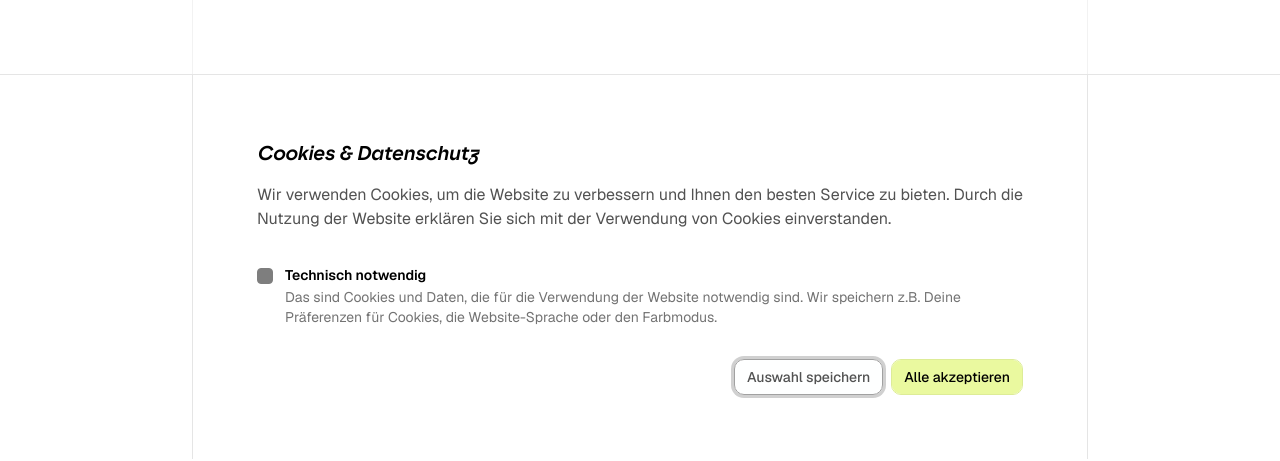
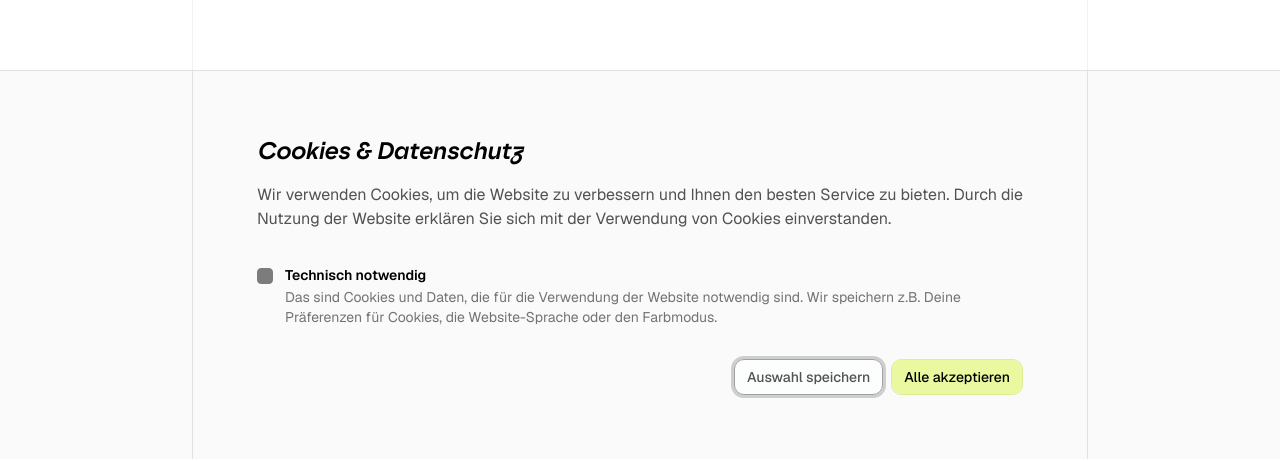
Before and after one commit to lwworks/lw.works, a Next.js app: page /privacy in a window 1280 px wide. Shown: the part 341-802 px from the top of the page. Built offline with nearby package versions, Linux system fonts and the light colour scheme; some icons are missing.

Commit message:
tweak cookie banner

```diff
--- a/src/components/atoms/cookie-banner.tsx
+++ b/src/components/atoms/cookie-banner.tsx
@@ -71,10 +71,10 @@ export const CookieBanner = ({ content }: { content: CookieBannerContent }) => {
             onEscapeKeyDown={(e) => e.preventDefault()}
             onPointerDownOutside={(e) => e.preventDefault()}
             onInteractOutside={(e) => e.preventDefault()}
-            className="fixed bottom-0 inset-x-0 z-50 bg-popover border-t border-black/10 dark:border-white/10 outline-none duration-100 data-open:animate-in data-open:fade-in-0 data-open:slide-in-from-bottom data-closed:animate-out data-closed:fade-out-0 data-closed:slide-out-to-bottom"
+            className="fixed bottom-0 inset-x-0 z-50 bg-neutral-50 dark:bg-[#0F0F0F] border-t border-black/10 dark:border-white/10 outline-none duration-100 data-open:animate-in data-open:fade-in-0 data-open:slide-in-from-bottom data-closed:animate-out data-closed:fade-out-0 data-closed:slide-out-to-bottom"
           >
             <div className="relative mx-auto w-full max-w-4xl border-x border-black/10 dark:border-white/10 p-16">
-              <Dialog.Title className="font-heading text-xl font-black text-black dark:text-white">
+              <Dialog.Title className="font-heading text-2xl font-black text-black dark:text-white">
                 {content.title}
               </Dialog.Title>
               <Dialog.Description className="mt-4">
```
